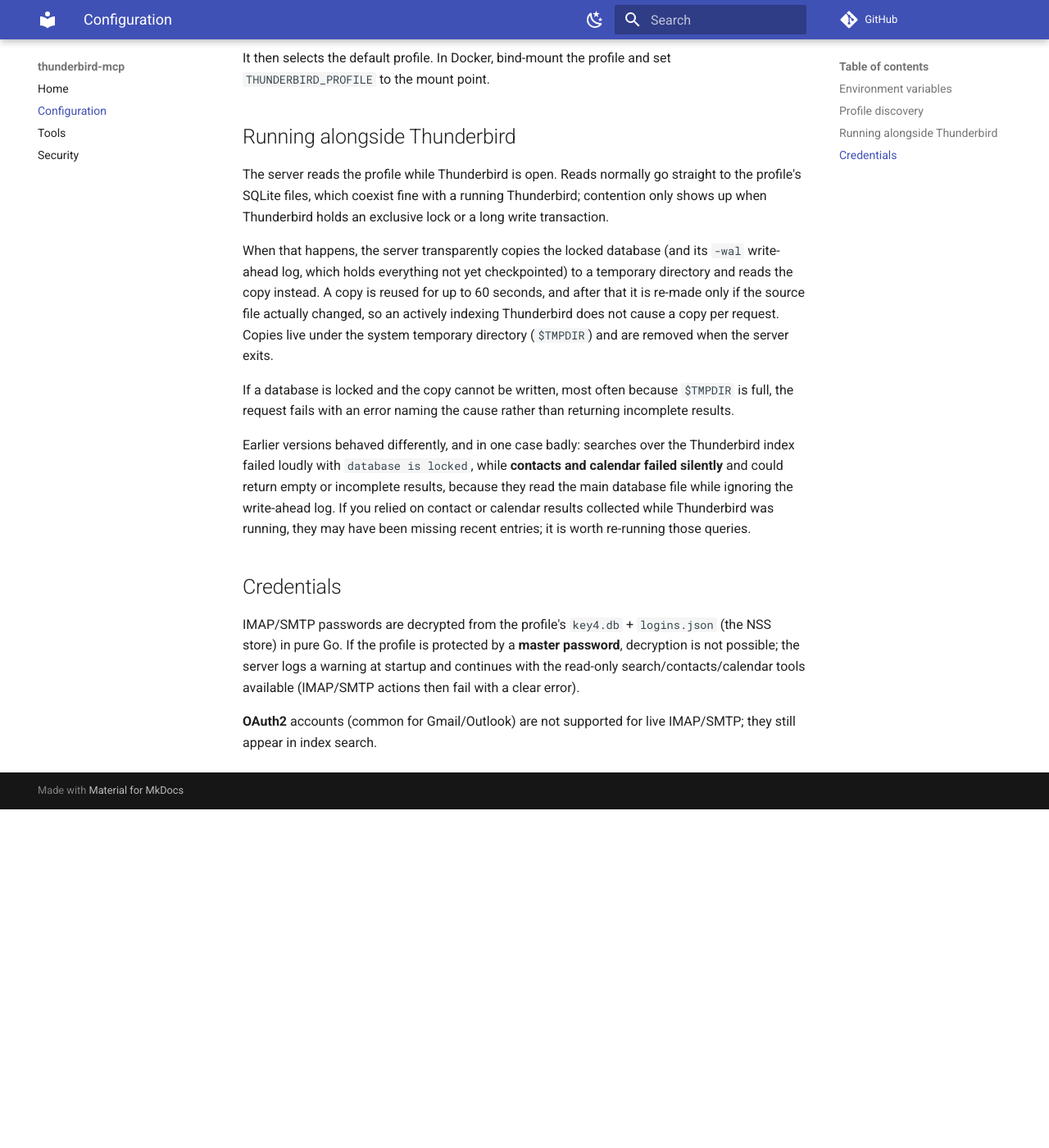
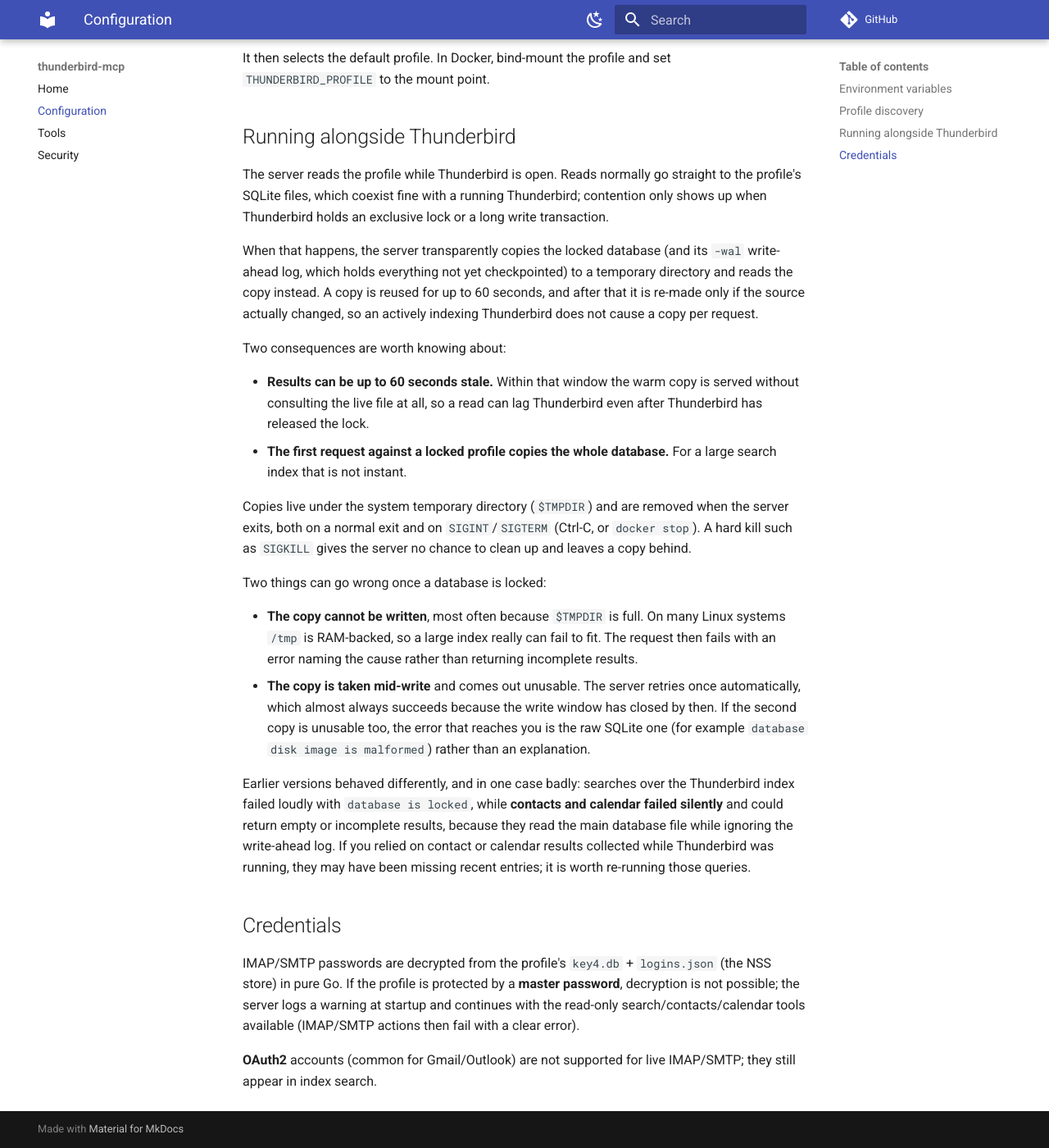
Before and after one commit to Fliggmode/thunderbird-mcp, an MkDocs documentation site: the page built from docs/configuration.md, in a window 1280 px wide and 1400 px high, scrolled down 866 px. Shown: the whole window at 82% size. Built offline with MkDocs 1.6.1 and Material for MkDocs 9.7.7, drawn with Linux system fonts in a browser that asks for light colours; comment, search, counter and statistics services are not loaded; before the commit the page ends 1853 px from its top, so only the background shows below that.

Commit message:
docs: correct the locked-profile section's claims
The cleanup claim now holds (previous commit), but is qualified: a
SIGKILL still leaves a copy behind. The error claim was overstated, so
only copy failures are described as producing an explanatory error, with
the mid-write case named separately as the other failure cause, along
with the automatic single retry and the raw SQLite error you see if the
second copy is unusable too.

Adds what the section omitted and users need: the 60s warm window means
results can be that stale even after the lock is released, the first
request against a locked profile copies the whole database, and /tmp
being RAM-backed on many Linux systems makes running out of space real.

Co-Authored-By: Claude Opus 4.8 (1M context) <noreply@anthropic.com>

```diff
--- a/docs/configuration.md
+++ b/docs/configuration.md
@@ -34,14 +34,33 @@ or a long write transaction.
 When that happens, the server transparently copies the locked database (and its
 `-wal` write-ahead log, which holds everything not yet checkpointed) to a
 temporary directory and reads the copy instead. A copy is reused for up to 60
-seconds, and after that it is re-made only if the source file actually changed,
-so an actively indexing Thunderbird does not cause a copy per request. Copies
-live under the system temporary directory (`$TMPDIR`) and are removed when the
-server exits.
+seconds, and after that it is re-made only if the source actually changed, so an
+actively indexing Thunderbird does not cause a copy per request.
 
-If a database is locked and the copy cannot be written, most often because
-`$TMPDIR` is full, the request fails with an error naming the cause rather than
-returning incomplete results.
+Two consequences are worth knowing about:
+
+- **Results can be up to 60 seconds stale.** Within that window the warm copy is
+  served without consulting the live file at all, so a read can lag Thunderbird
+  even after Thunderbird has released the lock.
+- **The first request against a locked profile copies the whole database.** For a
+  large search index that is not instant.
+
+Copies live under the system temporary directory (`$TMPDIR`) and are removed when
+the server exits, both on a normal exit and on `SIGINT`/`SIGTERM` (Ctrl-C, or
+`docker stop`). A hard kill such as `SIGKILL` gives the server no chance to clean
+up and leaves a copy behind.
+
+Two things can go wrong once a database is locked:
+
+- **The copy cannot be written**, most often because `$TMPDIR` is full. On many
+  Linux systems `/tmp` is RAM-backed, so a large index really can fail to fit.
+  The request then fails with an error naming the cause rather than returning
+  incomplete results.
+- **The copy is taken mid-write** and comes out unusable. The server retries once
+  automatically, which almost always succeeds because the write window has
+  closed by then. If the second copy is unusable too, the error that reaches you
+  is the raw SQLite one (for example `database disk image is malformed`) rather
+  than an explanation.
 
 Earlier versions behaved differently, and in one case badly: searches over the
 Thunderbird index failed loudly with `database is locked`, while **contacts and
```
